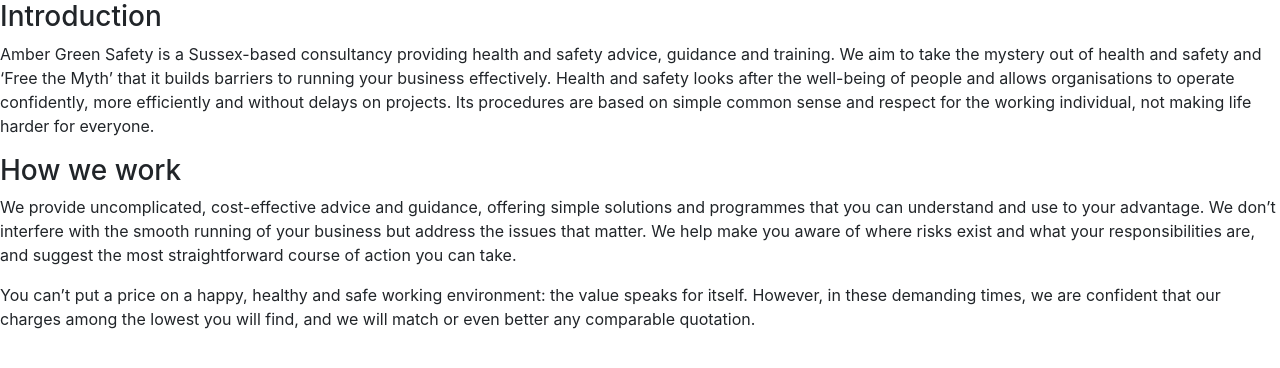
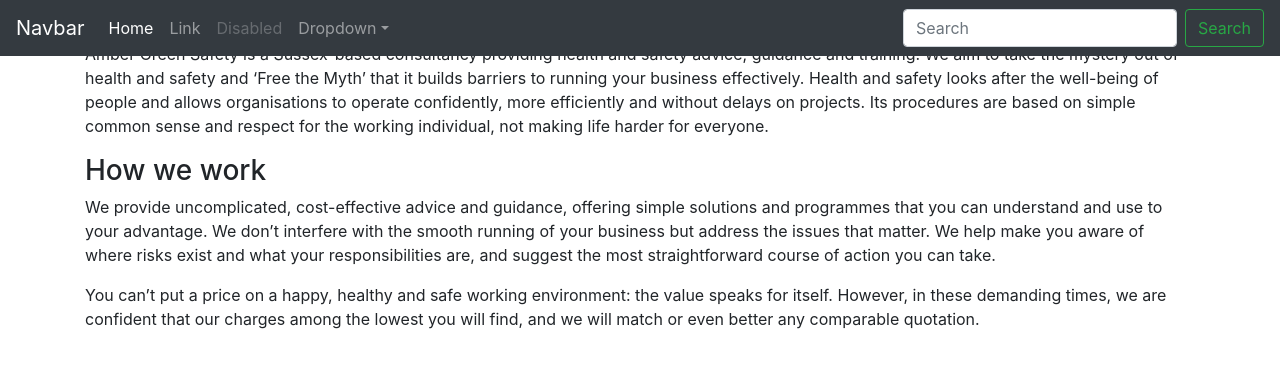
Before and after one commit to ambergreensafety/www.ambergreensafety.co.uk, a Jekyll site: the page built from index.md, in a window 1280 px wide. Shown: the top 368 px of the page. Built offline with Jekyll 4.4.1, drawn with Linux system fonts in a browser that asks for light colours.

Commit message:
Update default.html

```diff
--- a/_layouts/default.html
+++ b/_layouts/default.html
@@ -7,11 +7,51 @@
 
     <!-- Bootstrap CSS -->
     <link rel="stylesheet" href="https://stackpath.bootstrapcdn.com/bootstrap/4.1.0/css/bootstrap.min.css" integrity="sha384-9gVQ4dYFwwWSjIDZnLEWnxCjeSWFphJiwGPXr1jddIhOegiu1FwO5qRGvFXOdJZ4" crossorigin="anonymous">
-
+    <link href="main.css" rel="stylesheet">
     <title>{{ page.title }}</title>
   </head>
   <body>
-    {{ content }}
+        <nav class="navbar navbar-expand-md navbar-dark bg-dark fixed-top">
+      <a class="navbar-brand" href="#">Navbar</a>
+      <button class="navbar-toggler" type="button" data-toggle="collapse" data-target="#navbarsExampleDefault" aria-controls="navbarsExampleDefault" aria-expanded="false" aria-label="Toggle navigation">
+        <span class="navbar-toggler-icon"></span>
+      </button>
+
+      <div class="collapse navbar-collapse" id="navbarsExampleDefault">
+        <ul class="navbar-nav mr-auto">
+          <li class="nav-item active">
+            <a class="nav-link" href="#">Home <span class="sr-only">(current)</span></a>
+          </li>
+          <li class="nav-item">
+            <a class="nav-link" href="#">Link</a>
+          </li>
+          <li class="nav-item">
+            <a class="nav-link disabled" href="#">Disabled</a>
+          </li>
+          <li class="nav-item dropdown">
+            <a class="nav-link dropdown-toggle" href="http://example.com" id="dropdown01" data-toggle="dropdown" aria-haspopup="true" aria-expanded="false">Dropdown</a>
+            <div class="dropdown-menu" aria-labelledby="dropdown01">
+              <a class="dropdown-item" href="#">Action</a>
+              <a class="dropdown-item" href="#">Another action</a>
+              <a class="dropdown-item" href="#">Something else here</a>
+            </div>
+          </li>
+        </ul>
+        <form class="form-inline my-2 my-lg-0">
+          <input class="form-control mr-sm-2" type="text" placeholder="Search" aria-label="Search">
+          <button class="btn btn-outline-success my-2 my-sm-0" type="submit">Search</button>
+        </form>
+      </div>
+    </nav>
+
+    <main role="main" class="container">
+
+      <div class="starter-template">
+        {{ content }}
+      </div>
+
+    </main><!-- /.container -->
+
 
     <!-- Optional JavaScript -->
     <!-- jQuery first, then Popper.js, then Bootstrap JS -->
```
